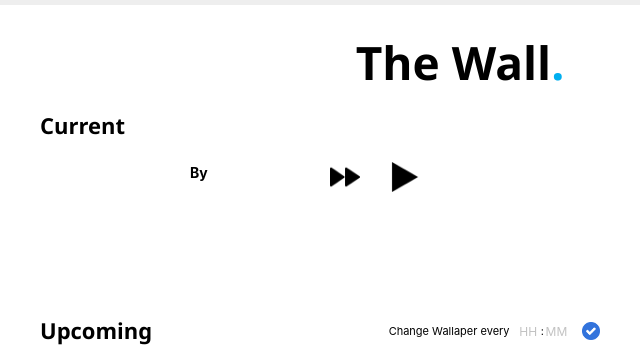
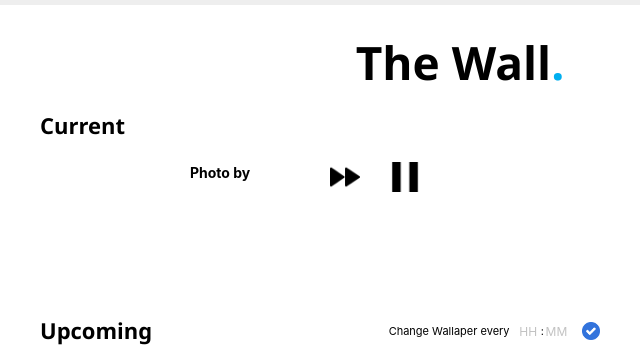
Before and after one commit to aakashbhadana/The-Wall, an Electron app: page thewall.html in a window 920 px wide. Shown: the full height of the page, 0-640 px from the left. Drawn offline with Linux system fonts and the light colour scheme; no server answers.

Commit message:
Updated Photo by section

```diff
--- a/thewall.html
+++ b/thewall.html
@@ -50,9 +50,9 @@
                         <td>
                             <div id="CurrentWall" class="upcoming" ></div>
                         </td>
-                        <td style="padding-left: 20px;width:130px;font-size: 14px;word-wrap: break-word;">
-                            <b>By</b><br>
-                            <span id="fname"></span><br>
+                        <td style="padding-left: 20px;width:130px;overflow: hidden;font-size: 14px;word-wrap: break-word;">
+                            <b>Photo by</b><br>
+                            <span id="fname"></span>
                             <span id="lname"></span>
                             <br>
                             <span style="color: #333;font-size: 12px" id="username"></span>
@@ -61,7 +61,7 @@
                             <img src="assets/next.png" onclick="nextWall()" onmouseover="this.src='assets/next_hover.png'" onmouseout="this.src = 'assets/next.png'" style="width: 30px">
                         </td>
                         <td style="padding-left: 30px">
-                            <img id="play_pause" src="assets/play.png" onclick="toggleWall()" style="width: 30px;cursor: pointer">
+                            <img id="play_pause" src="assets/pause.png" onclick="toggleWall()" style="width: 30px;cursor: pointer">
                         </td>
                     </tr>
                 </table>
@@ -91,7 +91,7 @@
                             <div style="font-size: 11px;background-color: #ffffff;float:right">
                                 Change Wallaper every&nbsp;
                                 <input id="hr" class="input is-small" type="text" placeholder="HH" style="width: 25px;vertical-align: middle;border: 0;box-shadow: none;padding: 0;text-align: center;border-radius: 0">:<input id="min" class="input is-small" type="text" placeholder="MM" style="width: 25px;vertical-align: middle;border: 0;box-shadow: none;padding: 0;text-align: center;border-radius: 0">
-                                <img src="assets/tick.png" style="width: 18px;vertical-align: middle;margin-left: 10px;cursor: pointer">
+                                <img src="assets/tick.png" onclick="setTimer()" style="width: 18px;vertical-align: middle;margin-left: 10px;cursor: pointer">
                             </div>
                         </td>
                     </tr>
```
